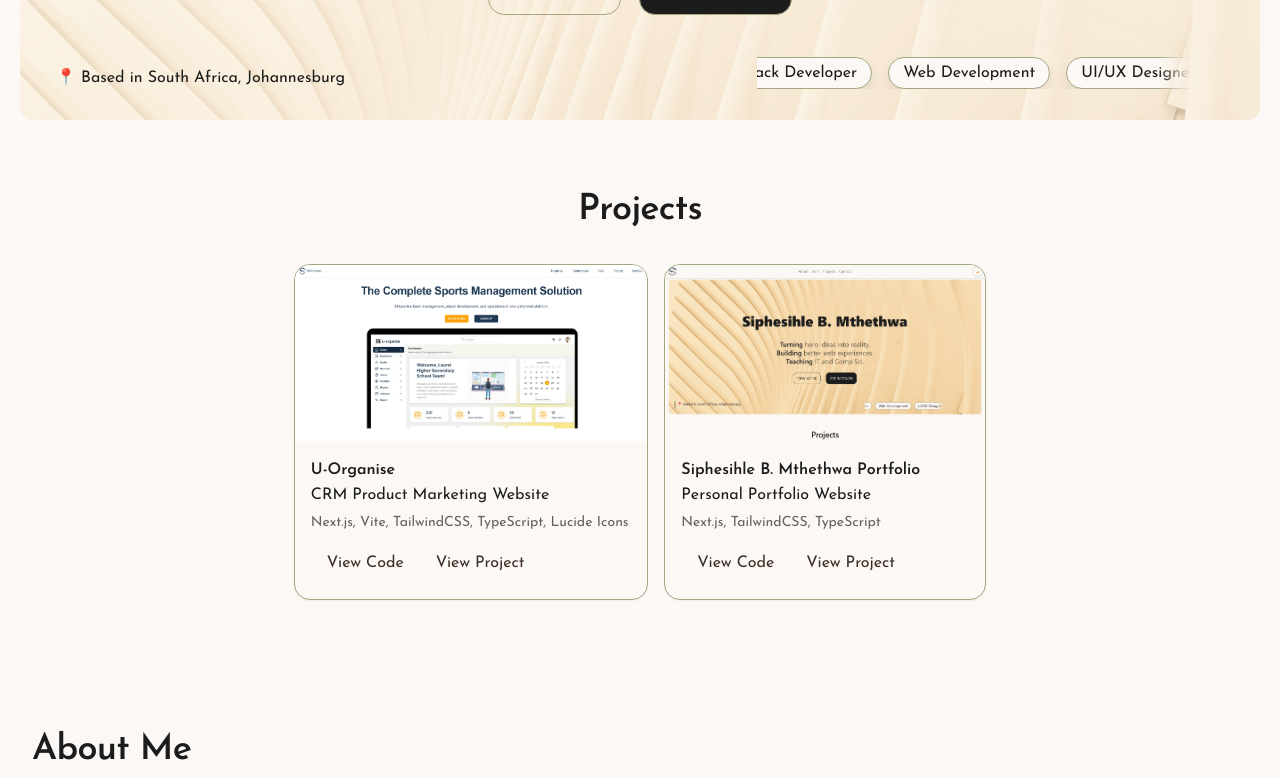
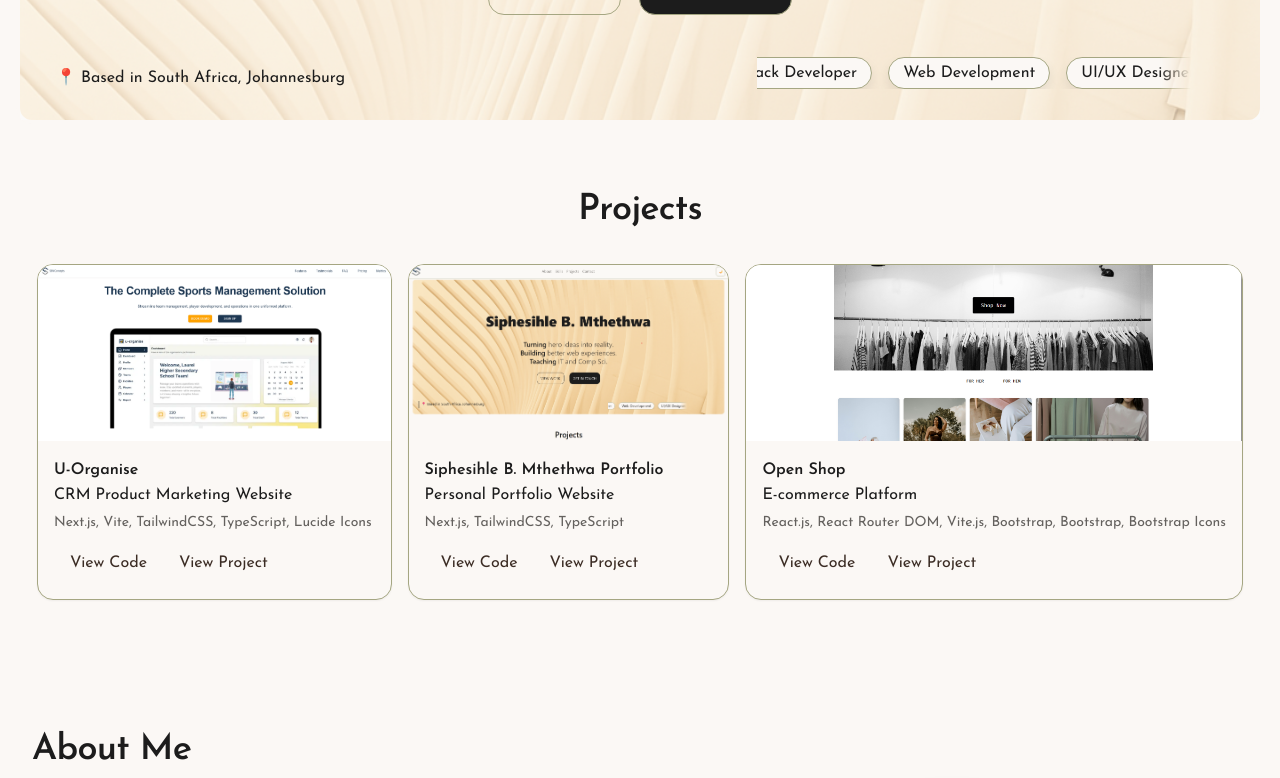
Before and after one commit to Sihle-Thwa/PortfolioV2, a Next.js app: page / in a window 1280 px wide. Shown: the part 503-1281 px from the top of the page. Built offline with nearby package versions, Linux system fonts and the light colour scheme; grey boxes are pictures that could not be loaded.

Commit message:
Refactor code structure for improved readability and maintainability

```diff
--- a/src/data/projects.ts
+++ b/src/data/projects.ts
@@ -27,5 +27,14 @@ export const projects: Project[] = [
         tags: ["Next.js", "TailwindCSS", "TypeScript"],
         image: "/SBMPortfolio.png",
     },
+    {
+        title: "Open Shop",
+        subtitle: "E-commerce Platform",
+        year: 2025,
+        href: "",
+        codebase: "https://github.com/Sihle-Thwa/OpenShop",
+        tags: ["React.js", "React Router DOM", "Vite.js", "Bootstrap", "Bootstrap", "Bootstrap Icons"],
+        image: "/OpenshopMain.png",
+    },
     // ...additional projects
 ];
```
Also changed, not shown: public/OpenshopMain.png (added).
